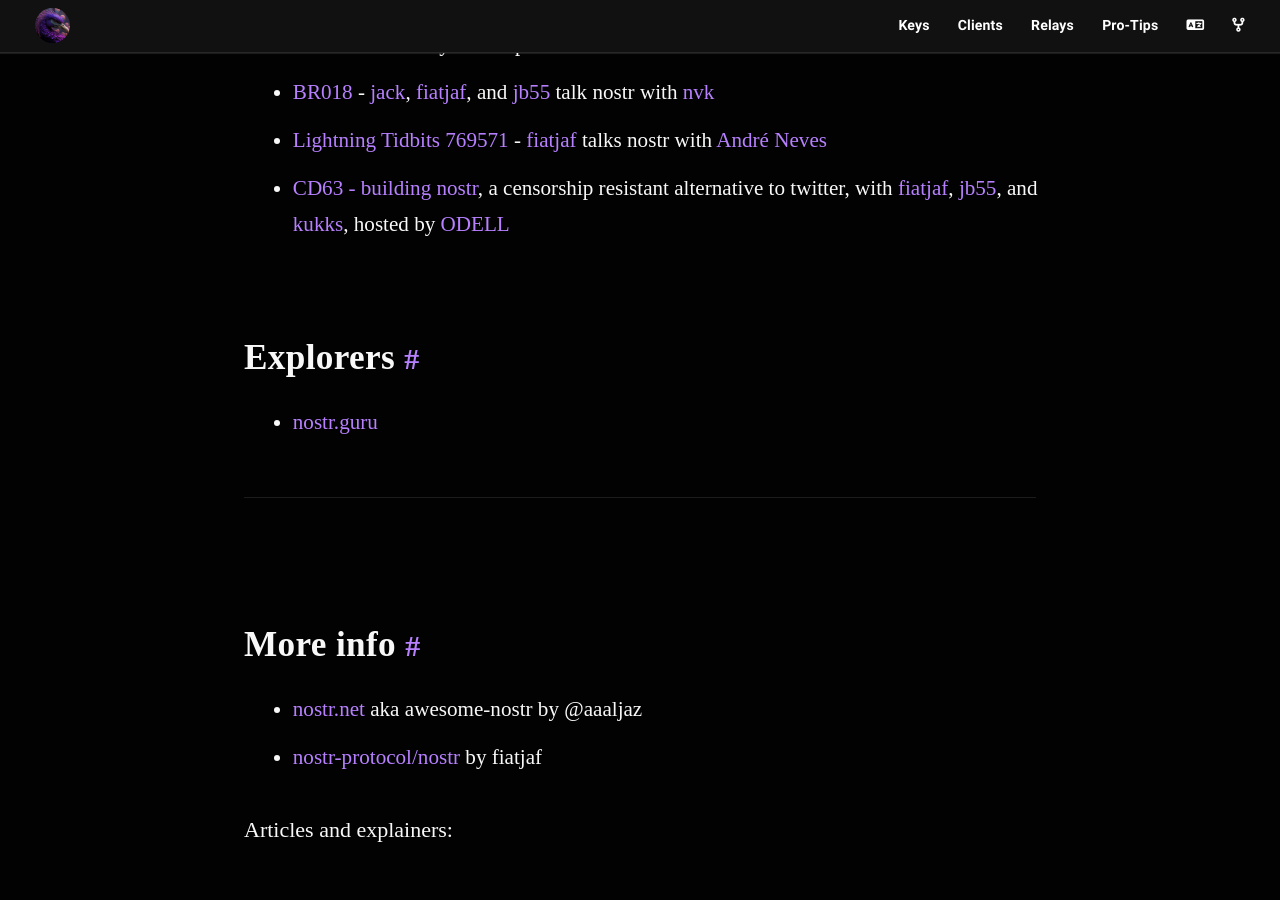
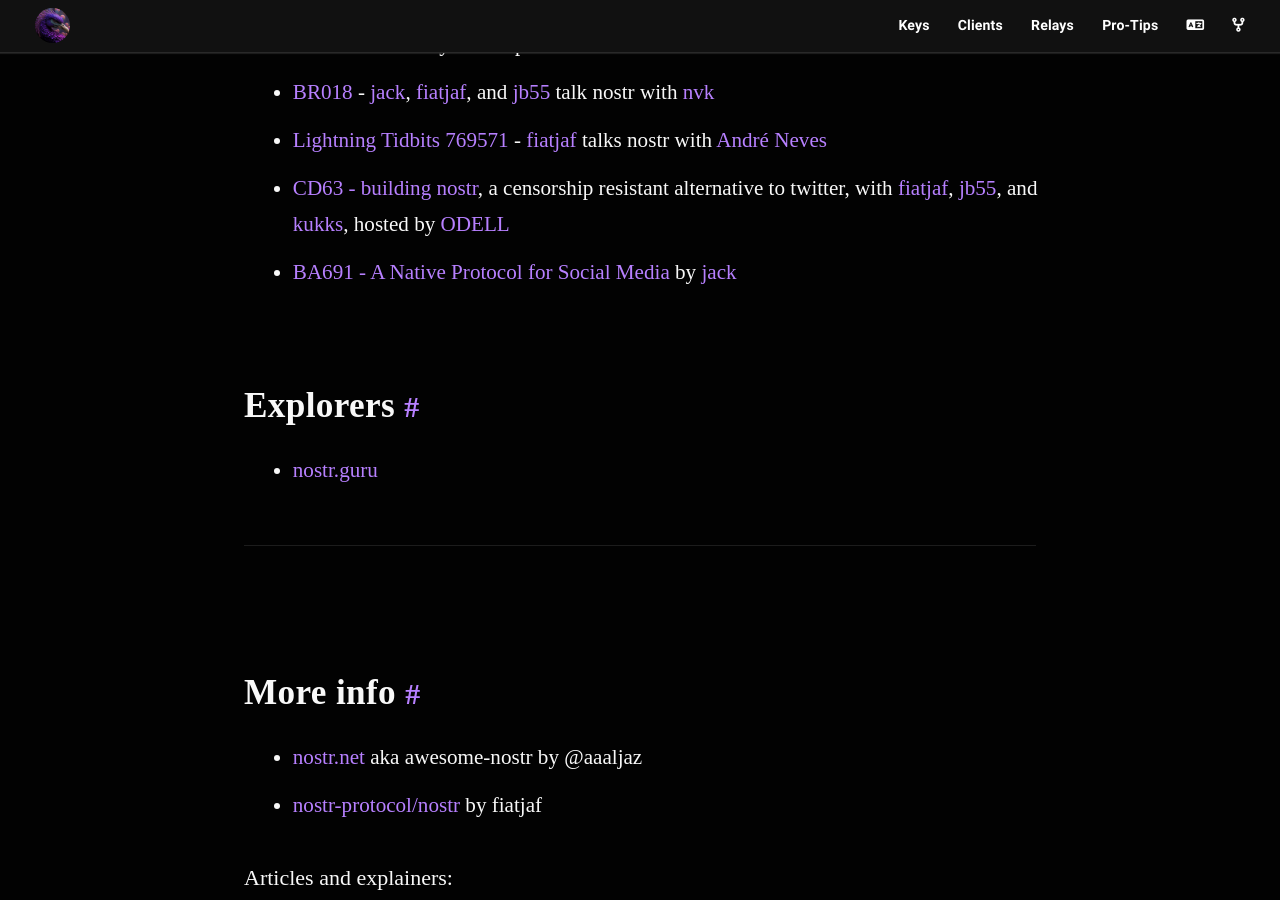
Before and after one commit to nostr-resources/nostr-resources.github.io, a Jekyll site: the page built from index.md, in a window 1280 px wide and 900 px high, scrolled down 7818 px. Built offline with Jekyll 4.4.1, drawn with Linux system fonts in a browser that asks for light colours; some web fonts are replaced.

Commit message:
Add reading of jack's writing

```diff
--- a/index.md
+++ b/index.md
@@ -203,6 +203,7 @@ You can create a search bot at [sb.nostr.band](https://sb.nostr.band) and then f
 - [BR018](https://bitcoin.review/podcast/episode-18/) - [jack](https://www.nostr.guru/p/npub1sg6plzptd64u62a878hep2kev88swjh3tw00gjsfl8f237lmu63q0uf63m), [fiatjaf](https://www.nostr.guru/p/npub180cvv07tjdrrgpa0j7j7tmnyl2yr6yr7l8j4s3evf6u64th6gkwsyjh6w6), and [jb55](https://www.nostr.guru/p/npub1xtscya34g58tk0z605fvr788k263gsu6cy9x0mhnm87echrgufzsevkk5s) talk nostr with [nvk](https://www.nostr.guru/p/npub1az9xj85cmxv8e9j9y80lvqp97crsqdu2fpu3srwthd99qfu9qsgstam8y8)
 - [Lightning Tidbits 769571](https://pod.link/1586346643/episode/33f509c2a1990640334b48739c59e31f) - [fiatjaf](https://www.nostr.guru/p/npub180cvv07tjdrrgpa0j7j7tmnyl2yr6yr7l8j4s3evf6u64th6gkwsyjh6w6) talks nostr with [André Neves](https://www.nostr.guru/p/npub1rvg76s0gz535txd9ypg2dfqv0x7a80ar6e096j3v343xdxyrt4ksmkxrck)
 - [CD63 - building nostr](https://pod.link/1546393840/episode/112bd2a52d54e203ec0c11022b5aaf11), a censorship resistant alternative to twitter, with [fiatjaf](https://www.nostr.guru/p/npub180cvv07tjdrrgpa0j7j7tmnyl2yr6yr7l8j4s3evf6u64th6gkwsyjh6w6), [jb55](https://www.nostr.guru/p/npub1xtscya34g58tk0z605fvr788k263gsu6cy9x0mhnm87echrgufzsevkk5s), and [kukks](https://github.com/Kukks), hosted by [ODELL](https://www.nostr.guru/p/npub1qny3tkh0acurzla8x3zy4nhrjz5zd8l9sy9jys09umwng00manysew95gx)
+- [BA691 - A Native Protocol for Social Media](https://pod.link/1359544516/episode/8e647d338c79265bed63dfb06dd71e7b) by [jack](https://www.nostr.guru/p/npub1sg6plzptd64u62a878hep2kev88swjh3tw00gjsfl8f237lmu63q0uf63m)
 
 ## Explorers
 
```
